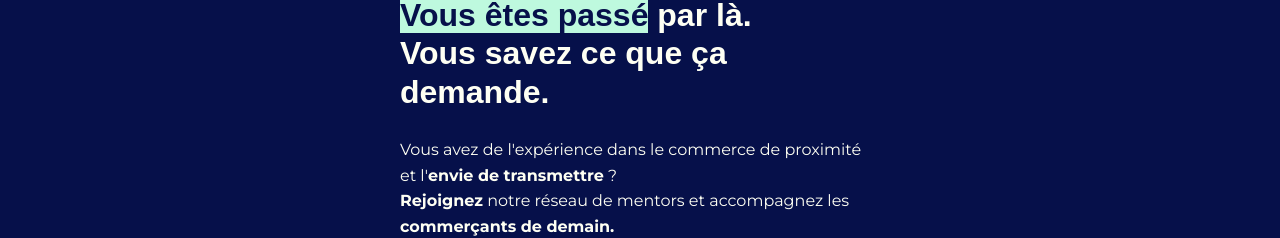
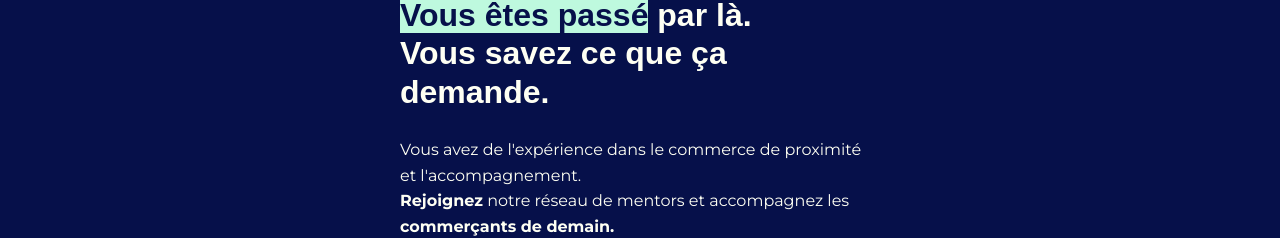
Before and after one commit to Shadi-ibr7/compet_b3, a Next.js app: page / in a window 1280 px wide. Shown: the part 3478-3716 px from the top of the page. Built offline with nearby package versions, Linux system fonts and the light colour scheme.

Commit message:
ix: échappement des apostrophes pour build Vercel

```diff
--- a/src/components/Home/Frame58.tsx
+++ b/src/components/Home/Frame58.tsx
@@ -13,8 +13,7 @@ const Frame58: NextPage = () => {
         </h2>
         <div className={styles.descBlock}>
           <p>
-            Vous avez de l&apos;expérience dans le commerce de proximité et l&apos;
-            <strong className={styles.strong}>envie de transmettre</strong> ?
+            Vous avez de l&apos;expérience dans le commerce de proximité et l&apos;accompagnement.
           </p>
           <p>
             <strong className={styles.strong}>Rejoignez</strong> notre réseau de mentors et accompagnez les <strong className={styles.strong}>commerçants de demain.</strong>
--- a/src/components/auth/LoginPage.tsx
+++ b/src/components/auth/LoginPage.tsx
@@ -46,7 +46,7 @@ export default function LoginPage() {
       <div className={styles.subtitle}>
         <b>Plus de 300 mentors</b> vous attendent
       </div>
-      {error && <div className={styles.error}>{error}</div>}
+      <p className={styles.error}>{error && error.replace(/'/g, "&apos;")}</p>
       <form className={styles.form} onSubmit={handleSubmit}>
         <div className={styles.inputGroup}>
           <label className={styles.label}>Mail</label>
```
